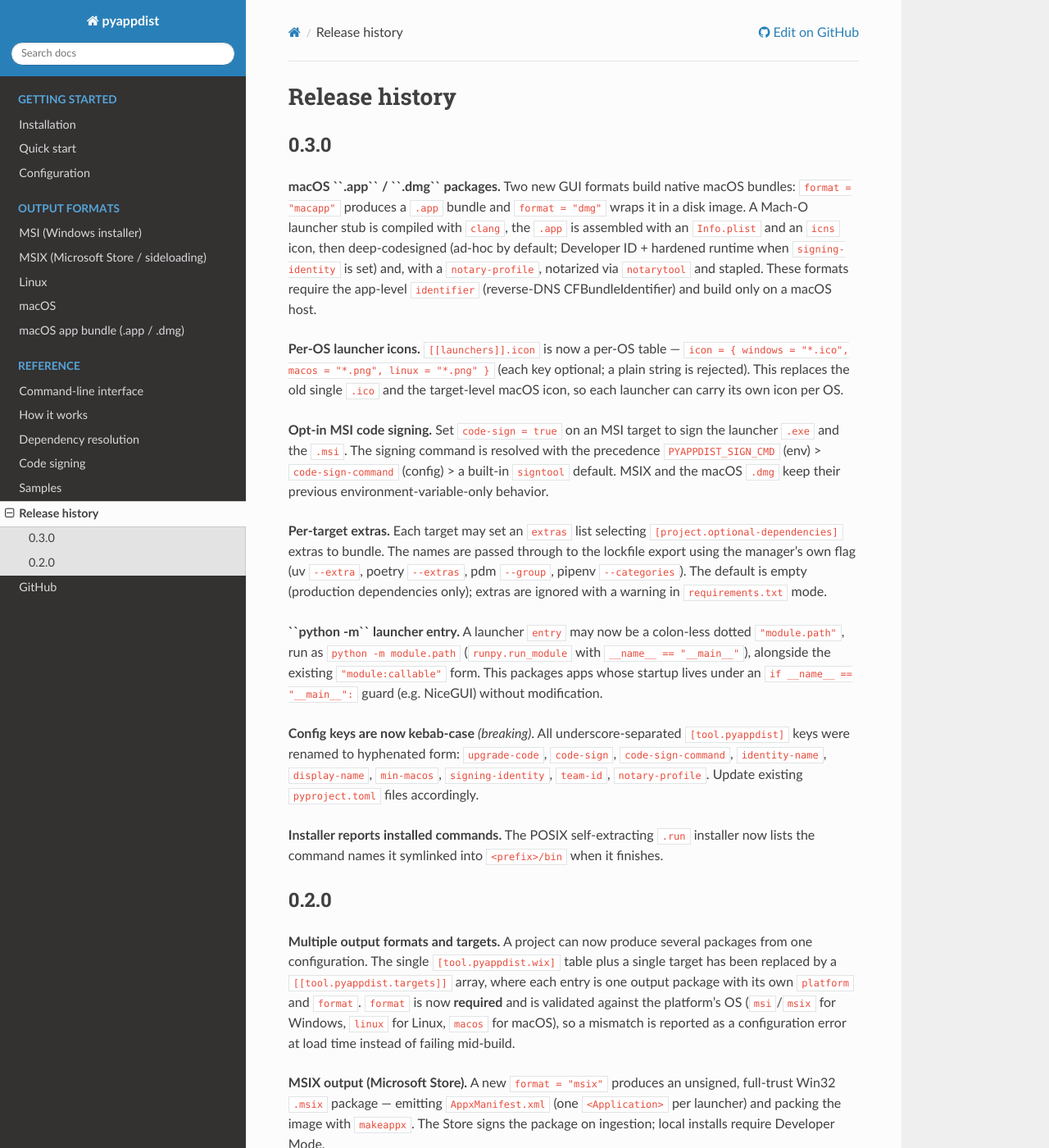
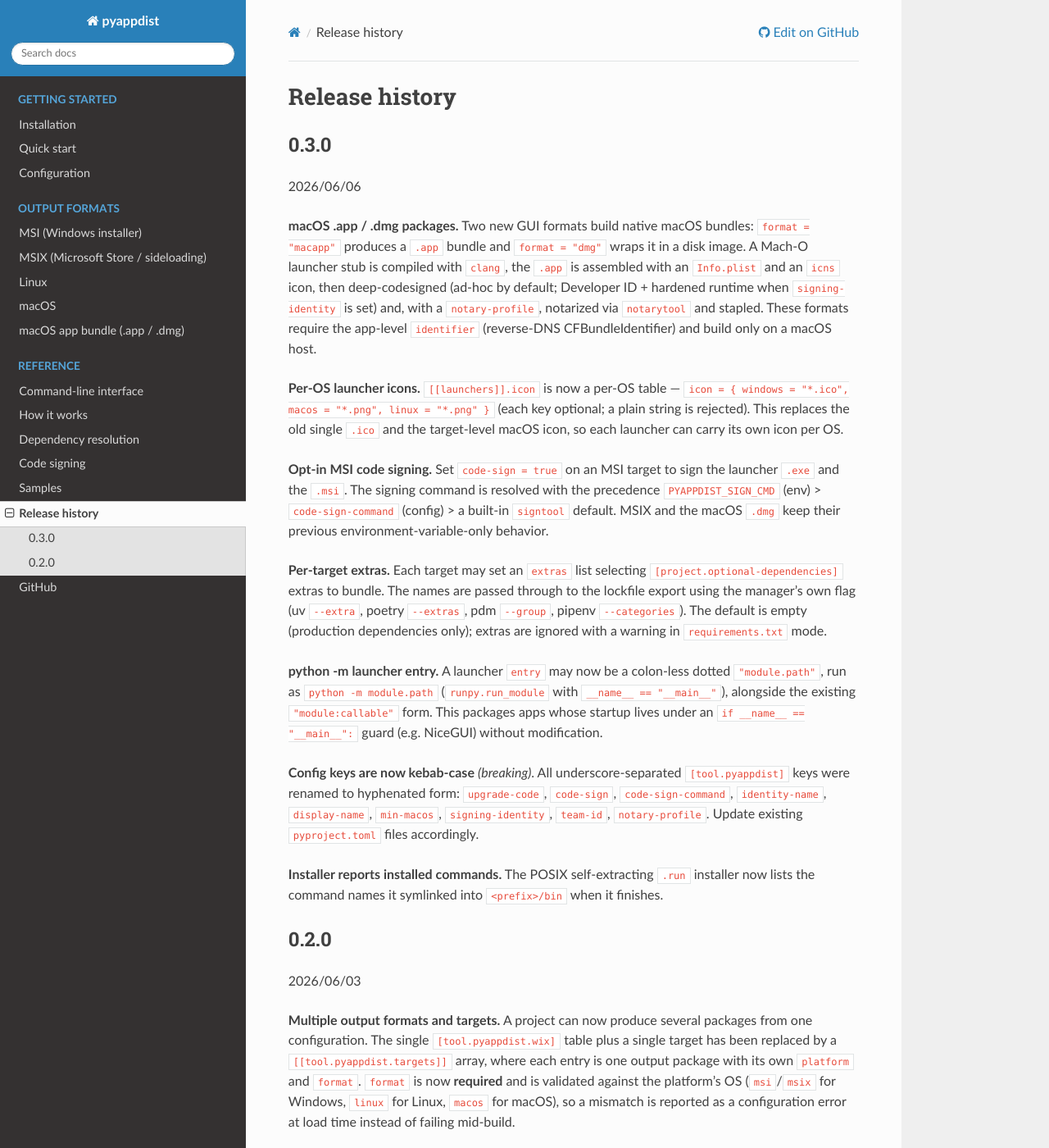
Before and after one commit to atsuoishimoto/pyappdist, a Sphinx documentation site: the page built from docs/history.rst, in a window 1280 px wide and 1400 px high. Shown: the whole window at 82% size. Built offline with Sphinx 7.4.7 and the Read the Docs theme 3.1.0, drawn with Linux system fonts in a browser that asks for light colours.

Commit message:
update docs

```diff
--- a/docs/history.rst
+++ b/docs/history.rst
@@ -2,9 +2,11 @@ Release history
 ===============
 
 0.3.0
------
+------
 
-**macOS ``.app`` / ``.dmg`` packages.** Two new GUI formats build native macOS
+2026/06/06
+
+**macOS .app / .dmg packages.** Two new GUI formats build native macOS
 bundles: ``format = "macapp"`` produces a ``.app`` bundle and ``format = "dmg"``
 wraps it in a disk image. A Mach-O launcher stub is compiled with ``clang``, the
 ``.app`` is assembled with an ``Info.plist`` and an ``icns`` icon, then
@@ -31,7 +33,7 @@ poetry ``--extras``, pdm ``--group``, pipenv ``--categories``). The default is
 empty (production dependencies only); extras are ignored with a warning in
 ``requirements.txt`` mode.
 
-**``python -m`` launcher entry.** A launcher ``entry`` may now be a colon-less
+**python -m launcher entry.** A launcher ``entry`` may now be a colon-less
 dotted ``"module.path"``, run as ``python -m module.path``
 (``runpy.run_module`` with ``__name__ == "__main__"``), alongside the existing
 ``"module:callable"`` form. This packages apps whose startup lives under an
@@ -49,6 +51,9 @@ finishes.
 
 0.2.0
 -----
+
+2026/06/03
+
 
 **Multiple output formats and targets.** A project can now produce several
 packages from one configuration. The single ``[tool.pyappdist.wix]`` table plus
--- a/pyproject.toml
+++ b/pyproject.toml
@@ -49,6 +49,7 @@ pyappdist = "pyappdist.cli:main"
 dev = [
     "pytest>=8",
     "sphinx>=9.0.4",
+    "sphinx-rtd-theme>=3.1.0",
 ]
 
 [tool.pytest.ini_options]
```
Also changed, not shown: 1 other file.
